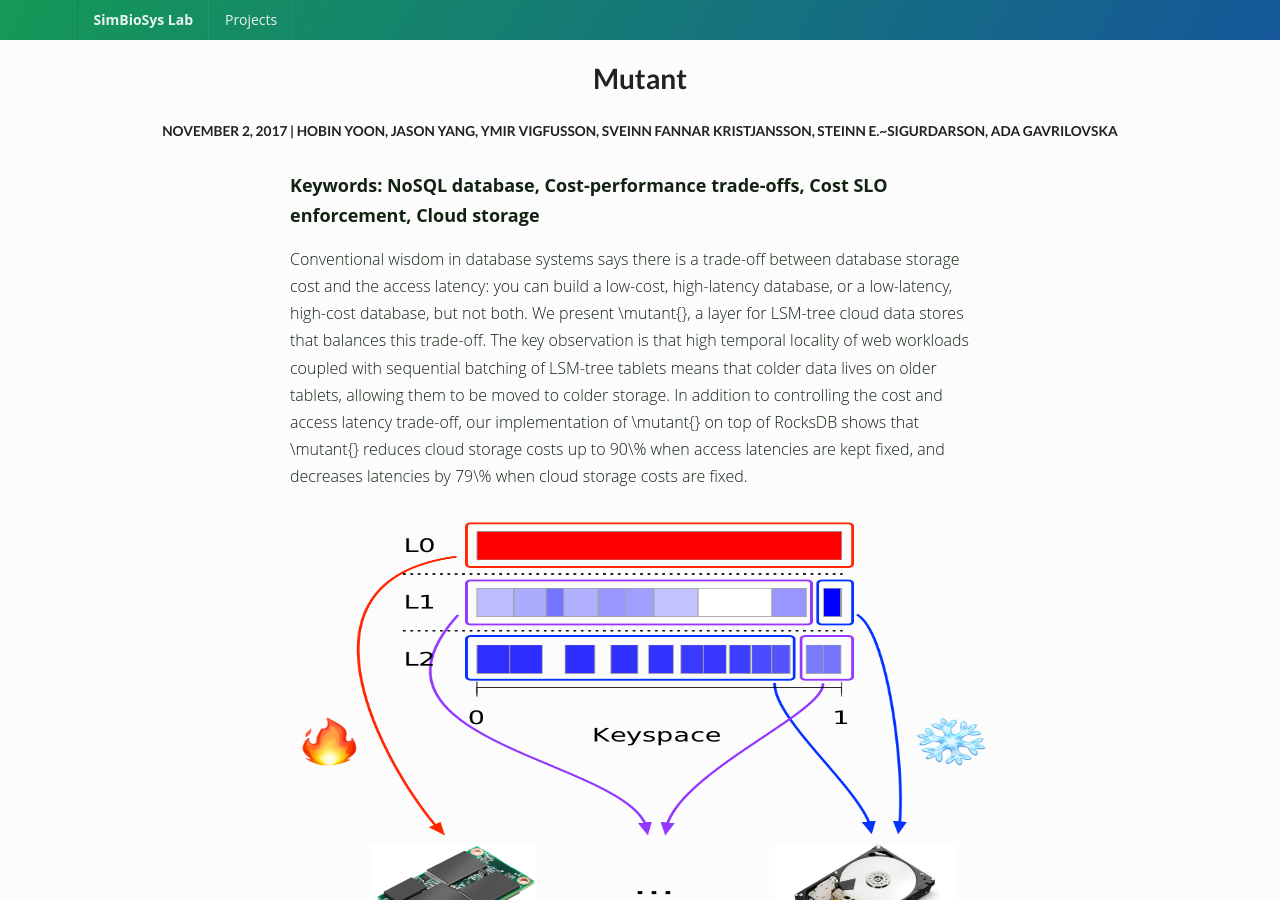
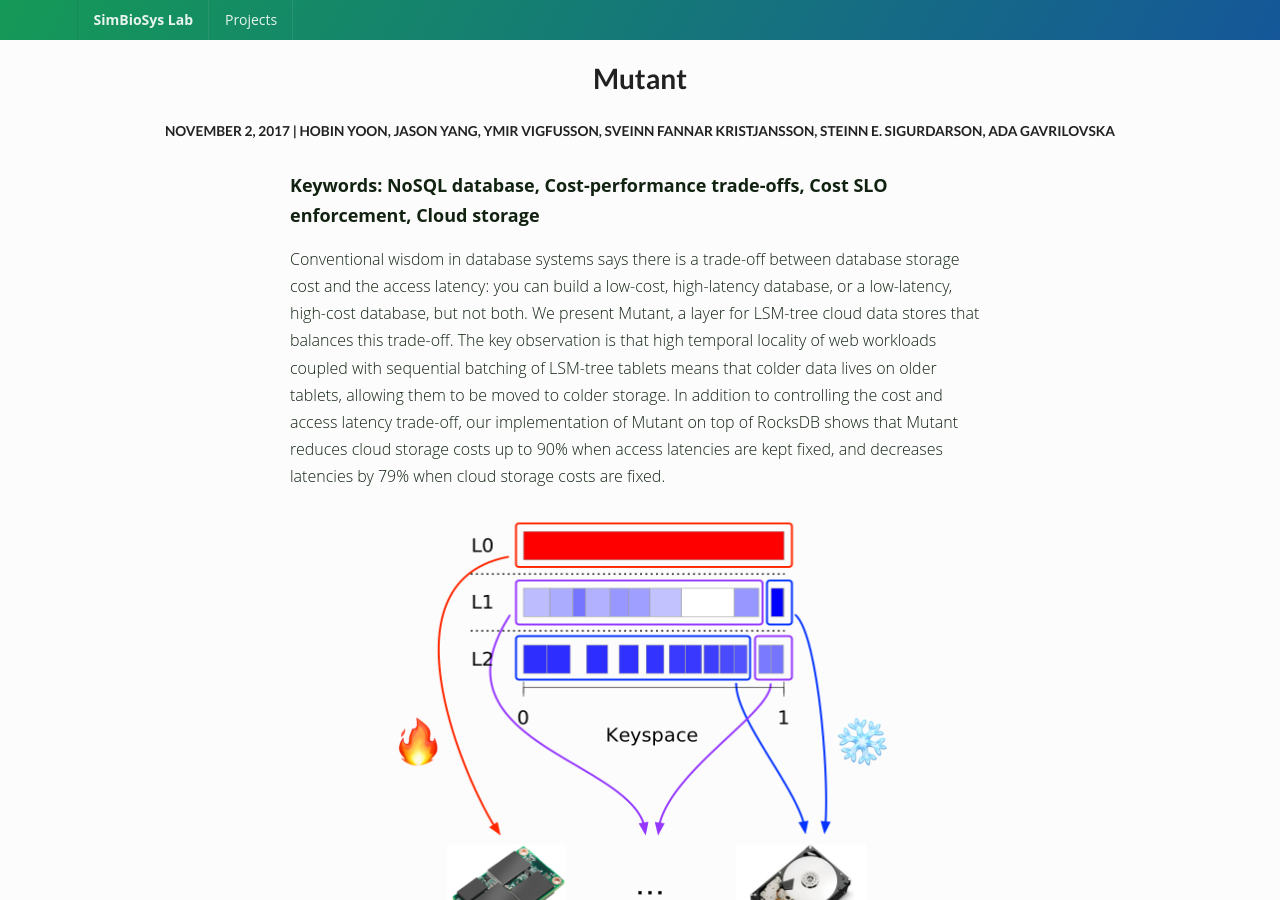
Before and after one commit to meditates/simbiosyslab.github.io, a Jekyll site: the page built from _posts/2017-11-02-mutant.markdown, in a window 1280 px wide and 900 px high. Built offline with Jekyll 4.4.1, drawn with Linux system fonts in a browser that asks for light colours; nearby versions of some CDN libraries.

Commit message:
update mutant

```diff
--- a/_posts/2017-11-02-mutant.markdown
+++ b/_posts/2017-11-02-mutant.markdown
@@ -7,7 +7,7 @@
   - Jason Yang
   - Ymir Vigfusson
   - Sveinn Fannar Kristjansson
-  - Steinn E.~Sigurdarson
+  - Steinn E. Sigurdarson
   - Ada Gavrilovska
 keywords:
   - NoSQL database
@@ -20,17 +20,11 @@
 
 Conventional wisdom in database systems says there is a trade-off between database storage cost and the access latency:
   you can build a low-cost, high-latency database, or a low-latency, high-cost database, but not both.
-We present \mutant{}, a layer for LSM-tree cloud data stores that balances this trade-off.
+We present Mutant, a layer for LSM-tree cloud data stores that balances this trade-off.
 The key observation is that high temporal locality of web workloads coupled with sequential batching
   of LSM-tree tablets means that colder data lives on older tablets, allowing them to be moved to colder storage.
 In addition to controlling the cost and access latency trade-off,
-  our implementation of \mutant{} on top of RocksDB shows that \mutant{} reduces cloud storage costs up to 90\%
-when access latencies are kept fixed, and decreases latencies by 79\% when cloud storage costs are fixed.
+  our implementation of Mutant on top of RocksDB shows that Mutant reduces cloud storage costs up to 90%
+when access latencies are kept fixed, and decreases latencies by 79% when cloud storage costs are fixed.
 
-<img class="ui centered large rounded image" style="width: 700px; height: 500px;" src="../resources/posts/mutant/mutant-design-highlevel.png"/>
-
-<!--
-<div class="ui segments">
-    <img class="ui centered large rounded image" style="width: 700px; height: 500px;" src="../resources/posts/mutant/mutant-design-highlevel.png"/>
-</div>
--->
+<img class="ui centered large rounded image" style="width: 500px; height: 500px;" src="../resources/posts/mutant/mutant-design-highlevel.png"/>
```
